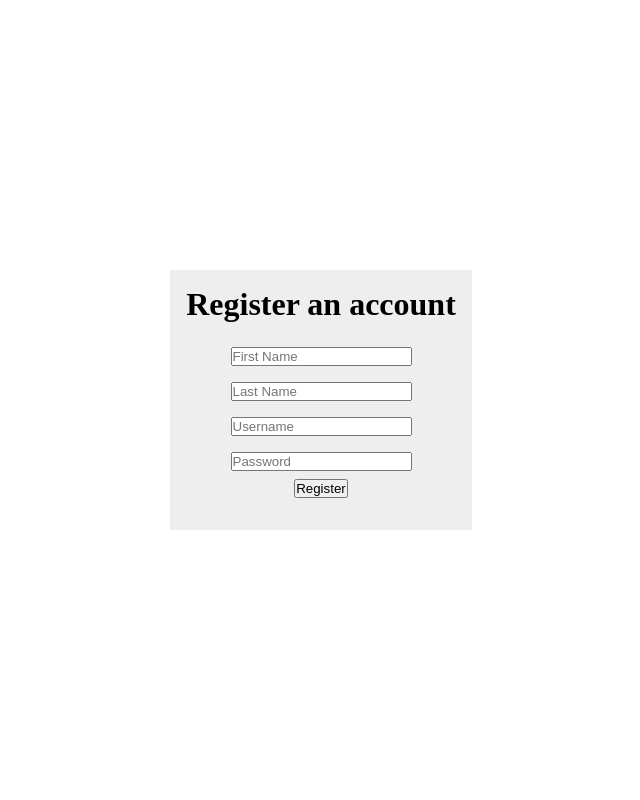
After one commit to HamuzaDesu/EPQProject, a Flask app: page /register in a window 1280 px wide. The commit adds this page. Shown: the whole page, without its empty margins (319-959 px from the left). Run offline with Flask 2, Linux system fonts and the light colour scheme.

Commit message:
Base login and register finctionality

```diff
--- a/app.py
+++ b/app.py
@@ -1,7 +1,33 @@
-from flask import Flask, render_template
+from flask import Flask, redirect, render_template, request, session
 
 app = Flask(__name__)
 
+app.secret_key = 'TEMP_SECRET_KEY'
+
 @app.route('/')
 def index():
-    return render_template('index.html')
+    return render_template('index.html', username = session['user']['username'])
+
+@app.route('/login', methods=['POST', 'GET'])
+def login():
+    if request.method == 'GET':
+        return render_template('/auth/login.html')
+    else:
+        for item in request.form:
+            print(request.form[item])
+
+        session['user'] = {
+            'username': request.form['username']
+        }
+
+        return redirect('/')
+
+@app.route('/register', methods=['POST', 'GET'])
+def register():
+    if request.method == 'GET':
+        return render_template('/auth/register.html')
+    else:
+        # register account logic here
+        for item in request.form:
+            print(request.form[item])
+        return redirect('/login')
--- /dev/null
+++ b/requirements.txt
@@ -0,0 +1,2 @@
+Flask
+pyopenssl
--- /dev/null
+++ b/static/style.css
@@ -0,0 +1,38 @@
+*{
+    margin: 0%;
+    padding: 0%;
+}
+
+.screen{
+    height: 100vh;
+    width: 100vw;
+
+    display: flex;
+    align-items: center;
+    justify-content: center;
+}
+
+.container{
+    /* height: 30vh; */
+    background-color: #eee;
+
+    text-align: center;
+
+    padding: 1rem;
+}
+
+.loginForm{
+    display: flex;
+    align-items: center;
+    text-align: center;
+
+    padding-top: 1rem;
+    padding-bottom: 1rem;
+
+    flex-direction: column;
+}
+
+.formInput{
+    margin-top: 0.5rem;
+    margin-bottom: 0.5rem;
+}
--- /dev/null
+++ b/templates/auth/authBase.html
@@ -0,0 +1,20 @@
+<!DOCTYPE html>
+<html lang="en">
+<head>
+    <meta charset="UTF-8">
+    <meta http-equiv="X-UA-Compatible" content="IE=edge">
+    <meta name="viewport" content="width=device-width, initial-scale=1.0">
+    <title>{% block title %} {% endblock %}</title>
+
+    <link rel="stylesheet" href="{{ url_for('static', filename='style.css') }}">
+</head>
+<body>
+    <div class="screen">
+        <div class="container">
+
+            {% block content %}{% endblock %}
+
+        </div>
+    </div>
+</body>
+</html>
--- /dev/null
+++ b/templates/auth/register.html
@@ -0,0 +1,17 @@
+{% extends 'auth/authBase.html' %}
+
+{% block title %}Register{% endblock %}
+
+{% block content %}
+<h1>Register an account</h1>
+
+<form action="/register" method="post" class="loginForm">
+    <input type="text" name="firstName" class="formInput" placeholder="First Name" autocomplete="off">
+    <input type="text" name="lastName" class="formInput" placeholder="Last Name" autocomplete="off">
+
+    <input type="text" name="username" class="formInput" id="" placeholder="Username" autocomplete="off">
+    <input type="password" name="password" class="formInput" id="" placeholder="Password" autocomplete="off">
+    <button type="submit">Register</button>
+</form>
+
+{% endblock %}
--- a/templates/index.html
+++ b/templates/index.html
@@ -7,5 +7,10 @@
 </head>
 <body>
     <h1>EPQ Project</h1>
+    <h2>Welcome {{ username }}</h2>
+
+    <div id="homeworkContainer">
+        <div class="homework"></div>
+    </div>
 </body>
 </html>
```
Also changed, not shown: homework.py (added, +16 -0 lines), templates/auth/login.html (added, +15 -0 lines), user.py (added, +7 -0 lines), 1 other file.
